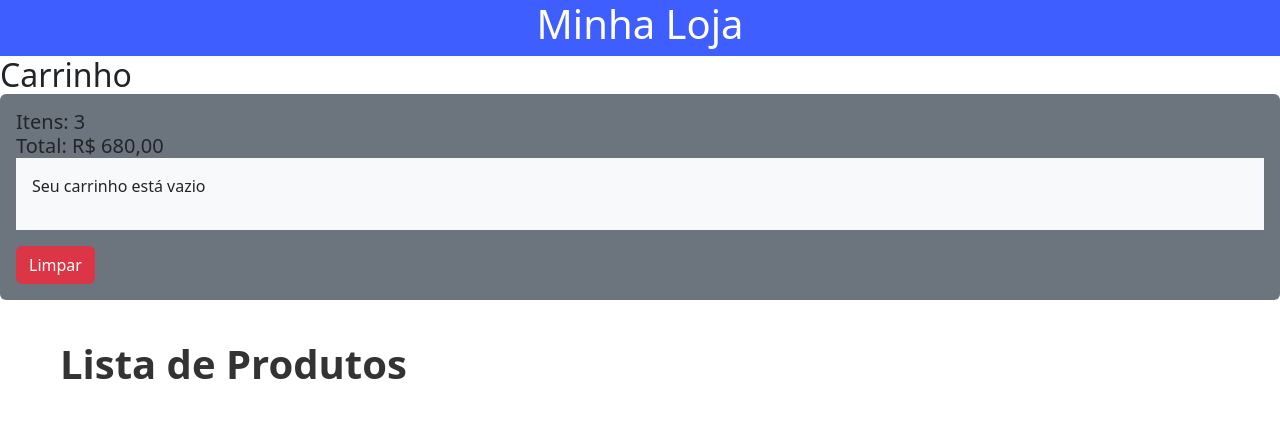
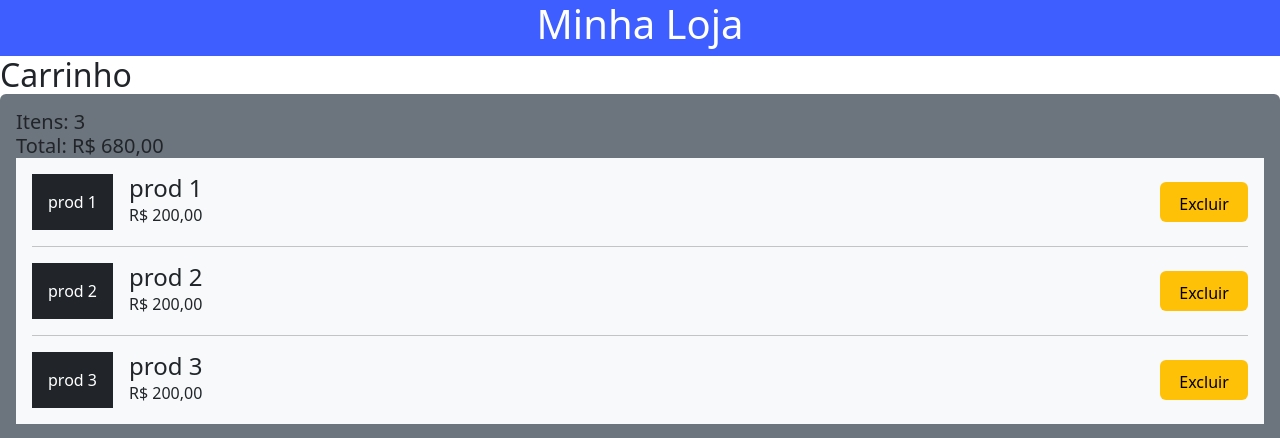
Before and after one commit to estefanostroher/my-store, a React (Vite) app: page / in a window 1280 px wide. Shown: the top 438 px of the page. Built offline with nearby package versions, Linux system fonts and the light colour scheme; data requests are answered from the project's data file.

Commit message:
kart card done

```diff
--- a/src/components/kart/index.jsx
+++ b/src/components/kart/index.jsx
@@ -1,3 +1,5 @@
+import { KartCard } from "../kartCard";
+
 const Kart = () => {
   return (
     <section className="d-flex flex-column">
@@ -6,8 +8,12 @@ const Kart = () => {
         <h5 className="m-0">Itens: 3</h5>
         <h5 className="m-0">Total: R$ 680,00</h5>
         <article className="bg-light p-3">
-          <p>Seu carrinho está vazio</p>
-
+          {/* <p>Seu carrinho está vazio</p> */}
+          <KartCard name={'prod 1'}/>
+          <hr />
+          <KartCard name={'prod 2'}/>
+          <hr />
+          <KartCard name={'prod 3'}/>
         </article>
         <button className="btn btn-danger mt-3">Limpar</button>
       </article>
--- /dev/null
+++ b/src/components/kartCard/index.jsx
@@ -0,0 +1,18 @@
+export const KartCard = ({name}) => {
+    return (
+        <section className="d-flex gap-3 justify-content-between align-items-center">
+            <article className="d-flex gap-3">
+                <div className="bg-dark text-white p-3">
+                    <p className="m-0">{name}</p>
+                </div>
+                <div className="dflex flex-column">
+                    <h4 className="m-0">{name}</h4>
+                    <p className="m-0">R$ 200,00</p>
+                </div>
+            </article>
+            <button className="bg-warning border-0 rounded" style={{ height: '40px', alignSelf: 'center' }}>
+                Excluir
+            </button>
+        </section>
+    );
+}
```
